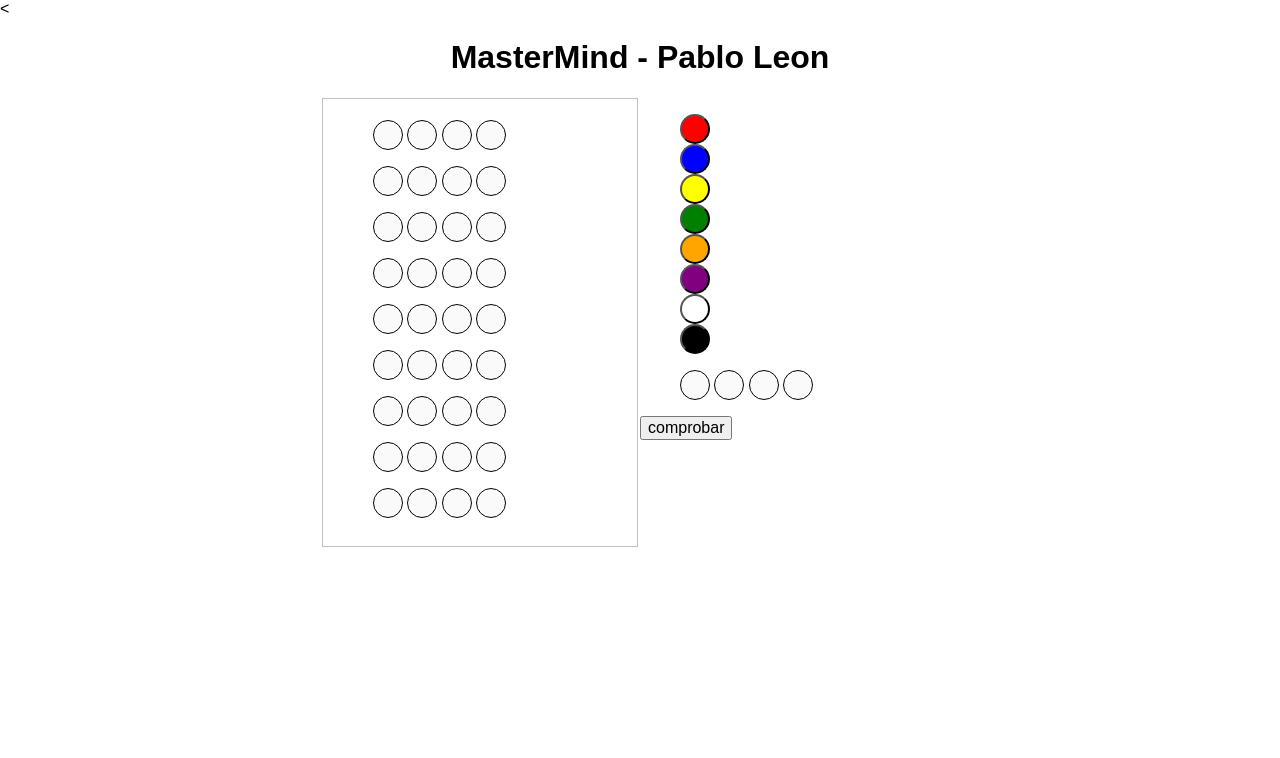
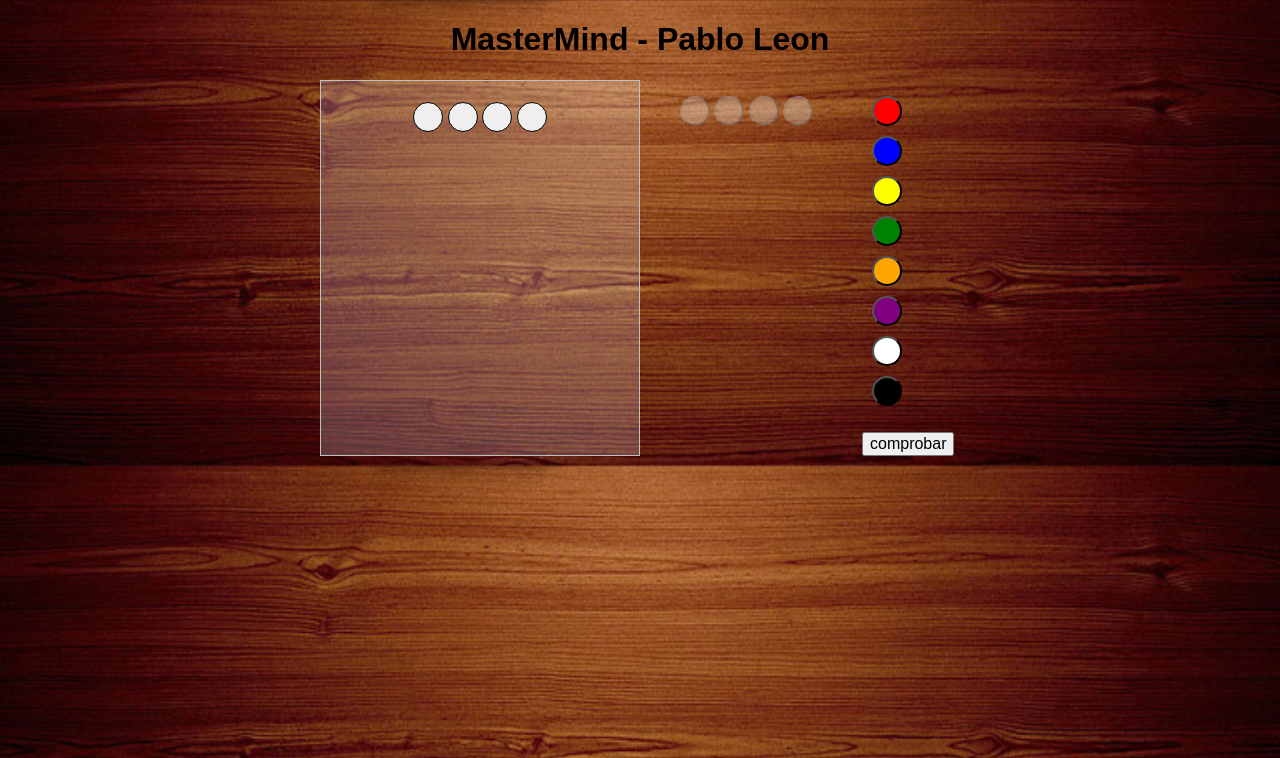
Before and after one commit to pabloleonalcaide/Javascript_2_Trimestre, a PHP site: page /mastermind.html in a window 1280 px wide. Shown: the top 758 px of the page. Run offline with PHP 8.4, Linux system fonts and the light colour scheme.

Commit message:
update mastermind

```diff
--- a/mastermind/js/boardGame.js
+++ b/mastermind/js/boardGame.js
@@ -1,5 +1,5 @@
 /**
-* Pablo Leon Alcaide
+* @author: Pablo Leon Alcaide
 */
 // Colours
 red = document.getElementById("cRojo");
@@ -10,5 +10,25 @@ purple = document.getElementById("cMorado");
 orange = document.getElementById("cNaranja");
 white = document.getElementById("cBlanco");
 black = document.getElementById("cNegro");
-// Submit
+//
 submit = document.getElementById("submit");
+
+/*Insert a colour into the row*/
+pushToTable =()=>{
+
+}
+
+checkRow =()=>{
+
+}
+
+red.addEventListener("click", pushToTable);
+blue.addEventListener("click", pushToTable);
+green.addEventListener("click", pushToTable);
+yellow.addEventListener("click", pushToTable);
+purple.addEventListener("click", pushToTable);
+orange.addEventListener("click", pushToTable);
+white.addEventListener("click", pushToTable);
+black.addEventListener("click", pushToTable);
+
+submit.addEventListener("click", checkRow);
--- a/mastermind/js/mastermind.js
+++ b/mastermind/js/mastermind.js
@@ -8,6 +8,7 @@ mastermind =(function() {
  */
 	init = function(){
 		generateTarget();
+		showTarget();
 	}
 
 /**
@@ -18,16 +19,15 @@ mastermind =(function() {
 	    enSuSitio = 0;
 		copyArray = target.slice();
    		checked = [];
-        copyArray.forEach(function(elementoPredefinido, i) {
-          array.forEach(function(elementoUsuario, j) {
+        copyArray.forEach(function(elementoPredefinido, j) {
+        	array.forEach(function(elementoUsuario, i) {
              if (elementoUsuario == elementoPredefinido) {
              	if (i == j) {
                 	enSuSitio++;
- 		            array.splice(j,1);
-                	copyArray.splice(i,1);
+                	copyArray[j] = undefined;
                 }else{
  		            enTablero++;
- 		            array.splice(j,1);
+ 		            copyArray[j] = undefined;
                 }
              }
            });
--- a/mastermind/mastermind.html
+++ b/mastermind/mastermind.html
@@ -5,7 +5,7 @@
 	<title>Mastermind - Pablo Leon</title>
 	<link rel="stylesheet" href="./style/normalize.css">
 	<link rel="stylesheet" href="./style/mastermind.css">
-	<<meta name="author" content="pablo leon">
+	<meta name="author" content="pablo leon">
 	<script src="./js/mastermind.js" type="text/javascript" charset="utf-8" async defer></script>
 	<script src="./js/boardGame.js" type="text/javascript" charset="utf-8" async defer></script>
 
@@ -16,62 +16,22 @@
 	<div id=container>
 	<form>
 		<fieldset>
-			<ul class="round">
-				<li><input type="button" disabled class="cEmpty"></li>
-				<li><input type="button" disabled class="cEmpty"></li>
-				<li><input type="button" disabled class="cEmpty"></li>
-				<li><input type="button" disabled class="cEmpty"></li>
-			</ul>
-			<ul class="round">
-				<li><input type="button" disabled class="cEmpty"></li>
-				<li><input type="button" disabled class="cEmpty"></li>
-				<li><input type="button" disabled class="cEmpty"></li>
-				<li><input type="button" disabled class="cEmpty"></li>
-			</ul>
-			<ul class="round">
-				<li><input type="button" disabled class="cEmpty"></li>
-				<li><input type="button" disabled class="cEmpty"></li>
-				<li><input type="button" disabled class="cEmpty"></li>
-				<li><input type="button" disabled class="cEmpty"></li>
-			</ul>
-			<ul class="round">
-				<li><input type="button" disabled class="cEmpty"></li>
-				<li><input type="button" disabled class="cEmpty"></li>
-				<li><input type="button" disabled class="cEmpty"></li>
-				<li><input type="button" disabled class="cEmpty"></li>
-			</ul>
-			<ul class="round">
-				<li><input type="button" disabled class="cEmpty"></li>
-				<li><input type="button" disabled class="cEmpty"></li>
-				<li><input type="button" disabled class="cEmpty"></li>
-				<li><input type="button" disabled class="cEmpty"></li>
-			</ul>
-			<ul class="round">
-				<li><input type="button" disabled class="cEmpty"></li>
-				<li><input type="button" disabled class="cEmpty"></li>
-				<li><input type="button" disabled class="cEmpty"></li>
-				<li><input type="button" disabled class="cEmpty"></li>
-			</ul>
-			<ul class="round">
-				<li><input type="button" disabled class="cEmpty"></li>
-				<li><input type="button" disabled class="cEmpty"></li>
-				<li><input type="button" disabled class="cEmpty"></li>
-				<li><input type="button" disabled class="cEmpty"></li>
-			</ul>
-			<ul class="round">
-				<li><input type="button" disabled class="cEmpty"></li>
-				<li><input type="button" disabled class="cEmpty"></li>
-				<li><input type="button" disabled class="cEmpty"></li>
-				<li><input type="button" disabled class="cEmpty"></li>
-			</ul>
-			<ul class="round">
-				<li><input type="button" disabled class="cEmpty"></li>
-				<li><input type="button" disabled class="cEmpty"></li>
-				<li><input type="button" disabled class="cEmpty"></li>
-				<li><input type="button" disabled class="cEmpty"></li>
+
+			<ul class="round" id="round1">
+				<li><input type="button" class="cEmpty"></li>
+				<li><input type="button" class="cEmpty"></li>
+				<li><input type="button" class="cEmpty"></li>
+				<li><input type="button" class="cEmpty"></li>
 			</ul>
 
 		</fieldset>
+		<ul class="resultList">
+			<li><input type="button" disabled class="result"></li>
+			<li><input type="button" disabled class="result"></li>
+			<li><input type="button" disabled class="result"></li>
+			<li><input type="button" disabled class="result"></li>
+		</ul>
+
 		<div><ul id="listColor">
 			<li><input type="button" id="cRojo"></li>
 			<li><input type="button" id="cAzul"></li>
@@ -82,13 +42,7 @@
 			<li><input type="button" id="cBlanco"></li>
 			<li><input type="button" id="cNegro"></li>
 		</ul>
-		<ul class="round">
-				<li><input type="button" disabled class="cEmpty"></li>
-				<li><input type="button" disabled class="cEmpty"></li>
-				<li><input type="button" disabled class="cEmpty"></li>
-				<li><input type="button" disabled class="cEmpty"></li>
-			</ul>
-		<input type="button" name="" value="comprobar" id="submit">
+		<input type="button" name="submit" value="comprobar" id="submit">
 		</div>
 	</form>
 	</div>
--- a/mastermind/style/mastermind.css
+++ b/mastermind/style/mastermind.css
@@ -1,15 +1,27 @@
+body{
+		background: url(../img/bg.jpg);
+		background-size: 100% 100%;
+}
 h1{
 	text-align: center;
+
 }
 #container {
-		margin: 10px auto;
-		width:50%;
-
+	margin: 10px auto;
+	width:50%;
 }
 form{
 	display: grid;
-	grid-template-columns: 50% 50%;
-	height: 100%
+	grid-template-columns: 50% 1fr 20%;
+	height: 100%;
+}
+fieldset{
+		background-color: rgba(255,255,255,0.2);
+		margin:0;
+}
+.round{
+	padding:0;
+	text-align: center;
 }
 #container ul{
 	list-style: none;
@@ -22,7 +34,21 @@ form{
 	width: 30px;
 	height: 30px;
 }
+.resultList{
+	width:140px;
+}
+.resultList li{
+	display:inline;
+}
+.result{
 
+}
+ul li input:hover{
+	background-color: #ffff;
+}
+#listColor li{
+	margin-top: 10px;
+}
 #cRojo{background-color: red;}
 #cAzul{background-color: blue;}
 #cVerde{background-color: green;}
@@ -38,10 +64,11 @@ form{
 .round > li{
 	display: inline;
 }
+
 .cEmpty{
 	border:1px solid black;
 }
 #submit{
 	display: inline-block;
-
+	margin: 10px 0 0 30px;
 }
```
Also changed, not shown: mastermind/img/bg.jpg (added).
